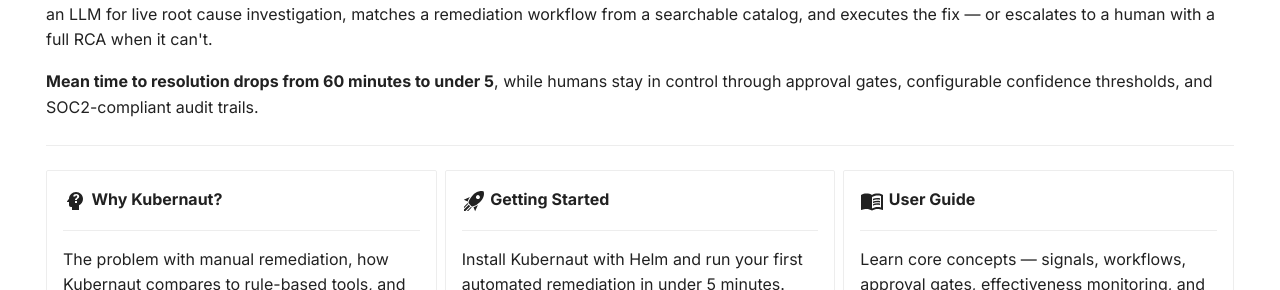
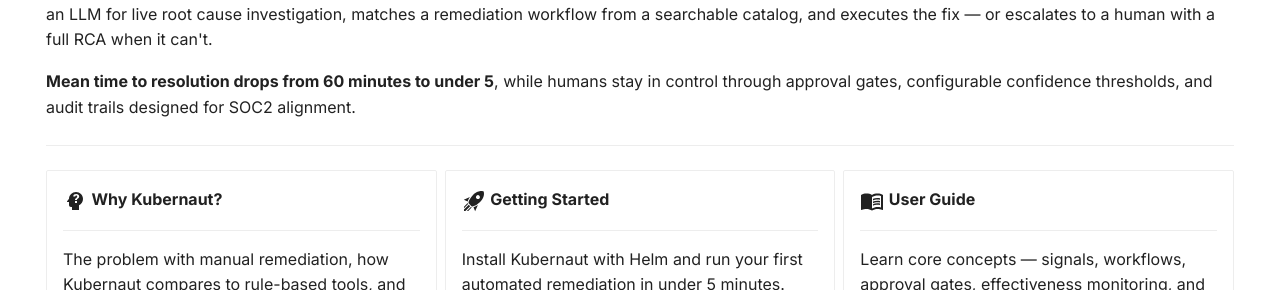
Before and after one commit to jordigilh/kubernaut-docs, an MkDocs documentation site: the page built from docs/index.md, in a window 1280 px wide and 900 px high. Shown: the part 328-618 px from the top of the window. Built offline with MkDocs 1.6.1 and Material for MkDocs 9.7.7, drawn with Linux system fonts in a browser that asks for light colours; comment, search, counter and statistics services are not loaded; the version menu is left out; some of the changed text lies outside the part shown.

Commit message:
docs: reword SOC2 language on homepage and why-kubernaut
Replace "SOC2-compliant" and "SOC2 Compliance" with "SOC2 alignment"
and "SOC2-aligned" on marketing-facing pages. Kubernaut is not yet
SOC2 audited; the audit capabilities are designed to support alignment.

Made-with: Cursor

```diff
--- a/docs/index.md
+++ b/docs/index.md
@@ -10,7 +10,7 @@ hide:
 
 Kubernaut is an open-source AIOps platform that closes the loop from Kubernetes alert to automated remediation — without a human in the middle. When something goes wrong in your cluster (an OOMKill, a CrashLoopBackOff, node pressure), Kubernaut detects the signal, enriches it with context, sends it to an LLM for live root cause investigation, matches a remediation workflow from a searchable catalog, and executes the fix — or escalates to a human with a full RCA when it can't.
 
-**Mean time to resolution drops from 60 minutes to under 5**, while humans stay in control through approval gates, configurable confidence thresholds, and SOC2-compliant audit trails.
+**Mean time to resolution drops from 60 minutes to under 5**, while humans stay in control through approval gates, configurable confidence thresholds, and audit trails designed for SOC2 alignment.
 
 ---
 
@@ -107,7 +107,7 @@ graph LR
 | **Flexible Execution** | Tekton Pipelines (multi-step) or Kubernetes Jobs (single-step) with optional human approval gates |
 | **Resource Scope Management** | Label-based opt-in (`kubernaut.ai/managed=true`) controls which resources Kubernaut manages |
 | **Safety-First Design** | Admission webhooks, human approval gates, configurable confidence thresholds, effectiveness tracking |
-| **SOC2 Compliance** | Full audit trails with 7-year retention, CRD reconstruction from audit events, operator attribution |
+| **SOC2 Alignment** | Full audit trails with 7-year retention, CRD reconstruction from audit events, operator attribution |
 | **Effectiveness Tracking** | Four-dimensional assessment (health, alert resolution, metrics, spec drift) with weighted scoring; remediation history feeds into HolmesGPT so the LLM avoids repeating failed remediations |
 
 ---
```
Also changed, not shown: docs/getting-started/why-kubernaut.md (+1 -1 lines).
